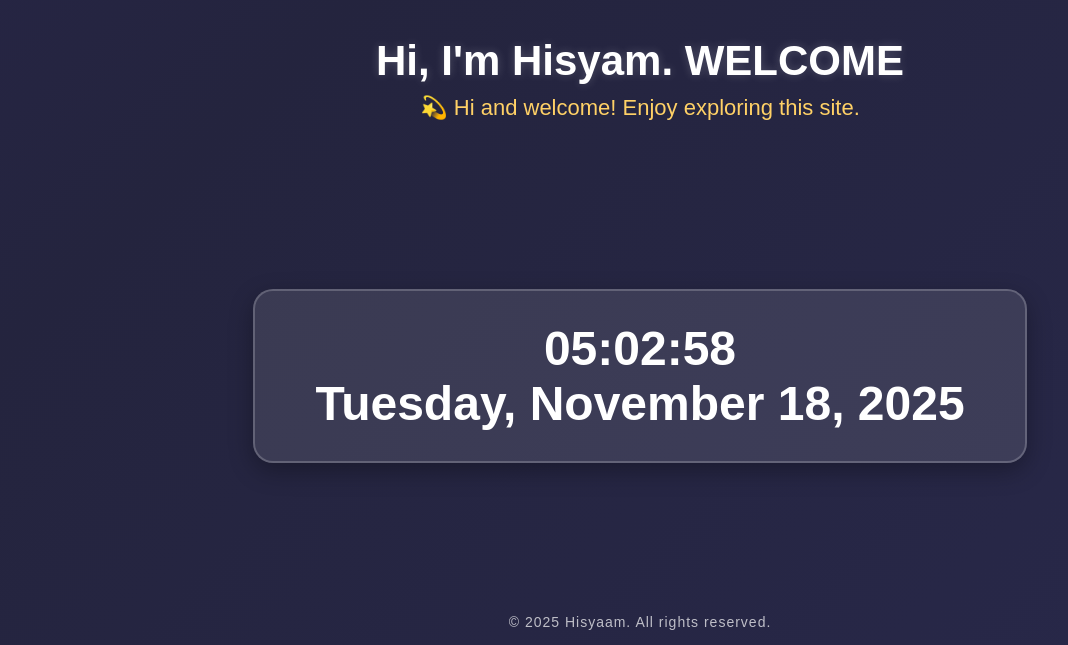
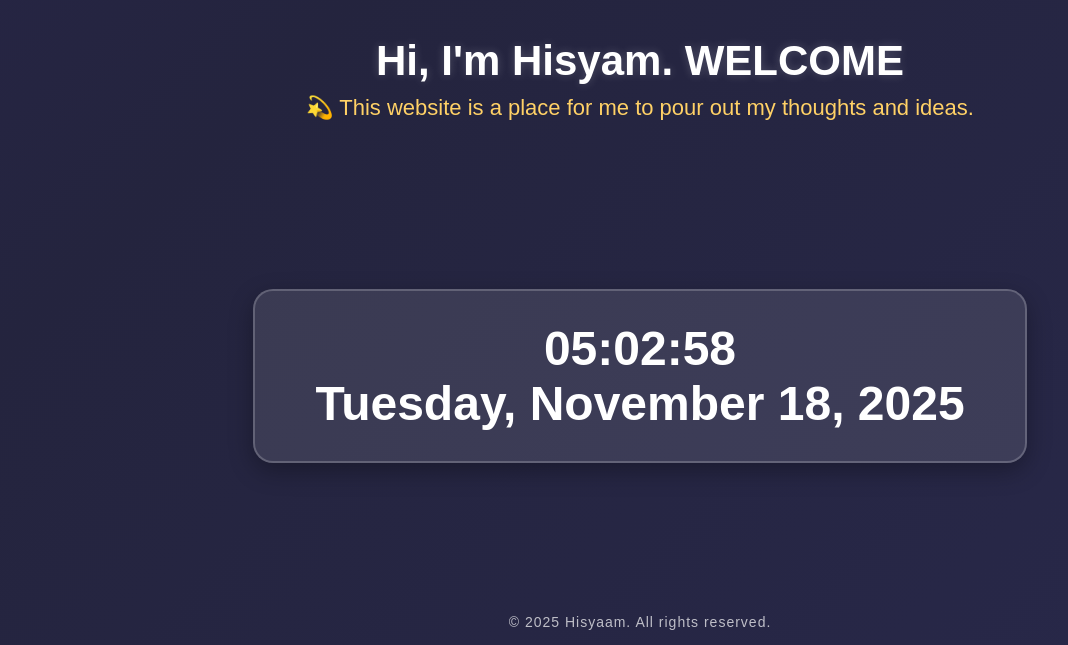
Before and after one commit to Caveine12/Digital-Clock-And-Daily-calendar-, a plain HTML site: page index.html in a window 1280 px wide. Shown: the part 155-800 px from the top of the page, without its empty margins (0-1068 px from the left). Drawn offline with Linux system fonts and the light colour scheme.

Commit message:
Update index.html

```diff
--- a/index.html
+++ b/index.html
@@ -14,7 +14,7 @@
   </div>
 
   <h1>Hi, I'm Hisyam. WELCOME</h1>
-  <a> 💫 Hi and welcome! Enjoy exploring this site.</a>
+  <a> 💫 This website is a place for me to pour out my thoughts and ideas.</a>
 
   <!-- Clock -->
   <div id="clock" style="font-size:48px; text-align:center; margin-top:10%;"></div>
```
